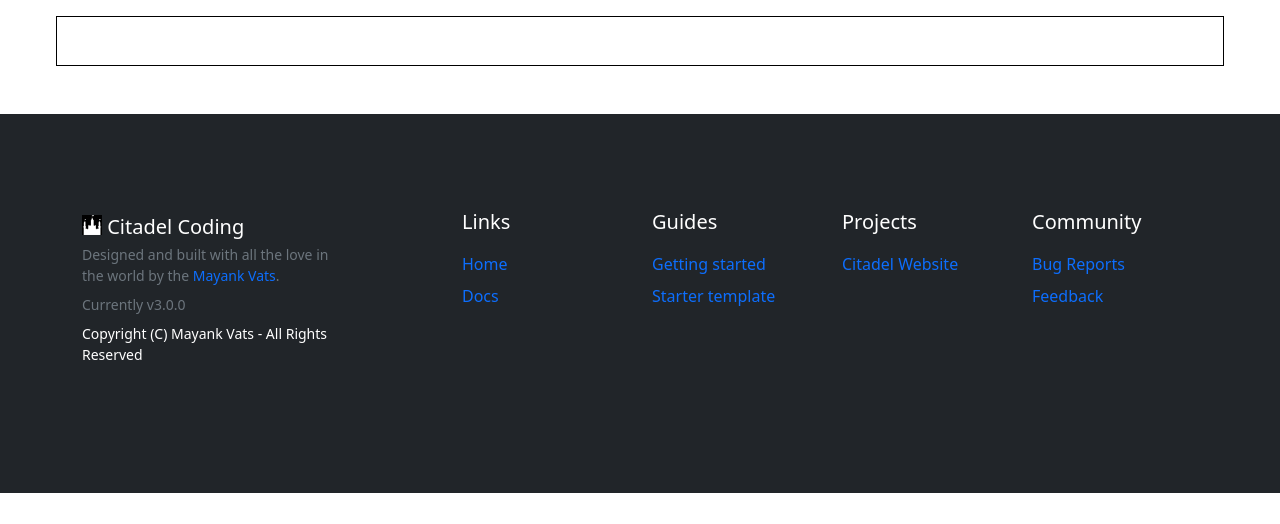
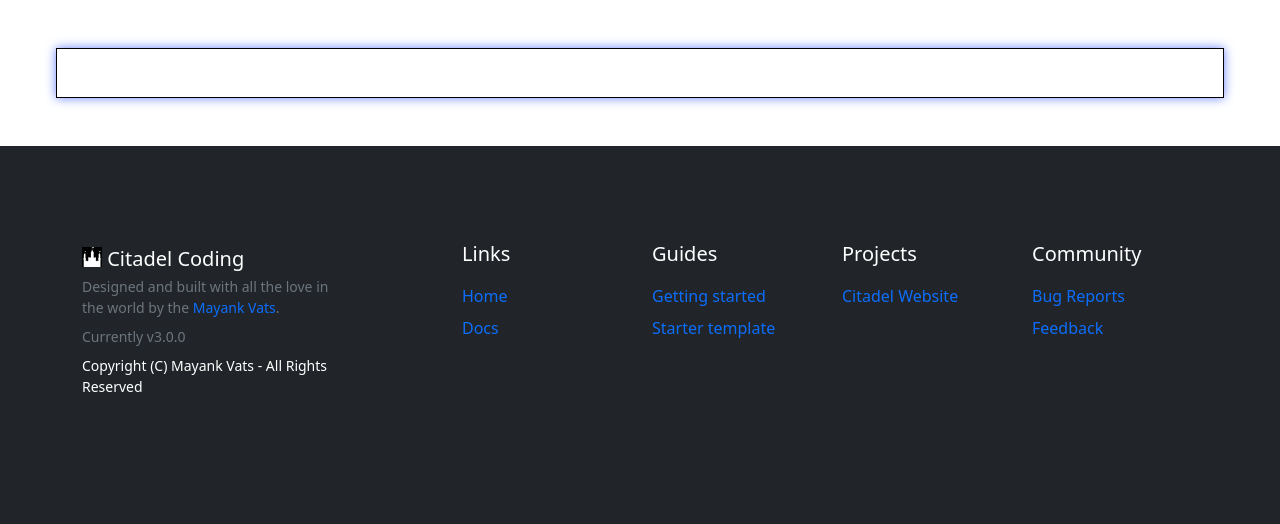
Before and after one commit to Theorist-Git/Theorist-Dev, a Python web app: template templates/blog_base.html in a window 1280 px wide. Shown: the part 116-640 px from the top of the page. Run offline with Jinja, Linux system fonts and the light colour scheme; the template is opened without the code that fills it, so the values that code supplies are empty; some libraries are stand-ins or nearby versions.

Commit message:
Added code highlighting in blogs, ui enhancements

```diff
--- a/templates/blog_base.html
+++ b/templates/blog_base.html
@@ -2,7 +2,7 @@
 {% block content %}
 
 <div class="main mx-5 my-3" style = "font-family:arial;">
-<div class="main mx-2 my-3" style="border:1px solid black;">
+<div class="main mx-2 my-5" style="border:1px solid black;" id="blogbox">
 <div class="mx-3 my-5">
 {% block blog %}
 {% endblock blog %}
@@ -15,7 +15,7 @@
 <section>
     <div class="container">
         <div class="row">
-            <div class="my-3">
+            <div class="my-5">
                 <form action = {{tdata}} method = "POST" id="algin-form">
                     <div class="form-group">
                         <h4 id="head1">Leave a comment</h4> <label>Message</label> <textarea name="msg" id="msg" cols="30" rows="5"
@@ -32,6 +32,7 @@
                     <button type="submit" id = "s_ubmit" class="btn btn-primary btn-lg btn-block">Submit</button>
                 </form>
             </div>
+            {% if comments |length != 0 %}
                 <div class="my-4">
                     <h1 id="head2">Comments</h1>
                     {% for i in comments %}
@@ -41,6 +42,7 @@
                     </div>
                     {% endfor %}
                 </div>
+            {% endif %}
 
         </div>
     </div>
@@ -179,10 +181,22 @@ form {
     border-radius: 5px;
     padding: 20px
 }
+#blogbox {
+    -webkit-box-shadow: 0 0 10px rgb(105, 130, 255);
+    -moz-box-shadow: 0 0 10px rgb(0,0,0);
+}
 </style>
 <script>
     if ( window.history.replaceState ) {
       window.history.replaceState( null, null, window.location.href );
     }
 </script>
+<link rel="stylesheet"
+      href="//cdnjs.cloudflare.com/ajax/libs/highlight.js/11.2.0/styles/github-dark.min.css">
+<script src="//cdnjs.cloudflare.com/ajax/libs/highlight.js/11.2.0/highlight.min.js"></script>
+<script>document.addEventListener('DOMContentLoaded', (event) => {
+  document.querySelectorAll('code').forEach((el) => {
+    hljs.highlightElement(el);
+  });
+});</script>
 {% endblock content %}
--- a/templates/blogindex.html
+++ b/templates/blogindex.html
@@ -47,7 +47,7 @@
 
 				<ul class="navbar-nav flex-column text-left">
 					<li class="nav-item active">
-					    <a class="nav-link" href="#"><i class="fas fa-home fa-fw mr-2"></i>Blog Home <span class="sr-only">(current)</span></a>
+					    <a class="nav-link" href="/"><i class="fas fa-home fa-fw mr-2"></i>Home <span class="sr-only">(current)</span></a>
 					</li>
 					<li class="nav-item">
 					    <a class="nav-link" href="/addblog"><i class="fas fa-bookmark fa-fw mr-2"></i>Make Blog Posts</a>
--- a/views.py
+++ b/views.py
@@ -122,7 +122,11 @@ def feedback():
     """
     if request.method == "POST":
         feed = request.form.get('feed')
-        postman.sendmail("bdickus172@gmail.com", "User Feedback", feed, role="admin")
+        if len(feed) > 10:
+            postman.sendmail("bdickus172@gmail.com", "User Feedback", feed, role="admin")
+            flash("Your feedback has been recorded!", category="success")
+        else:
+            flash("The message needs to be longer", category="error")
     return render_template("feedback.html")
 
 
```
Also changed, not shown: templates/feedback.html (+17 -0 lines). Lines whose indentation alone changed are shown as unchanged.
